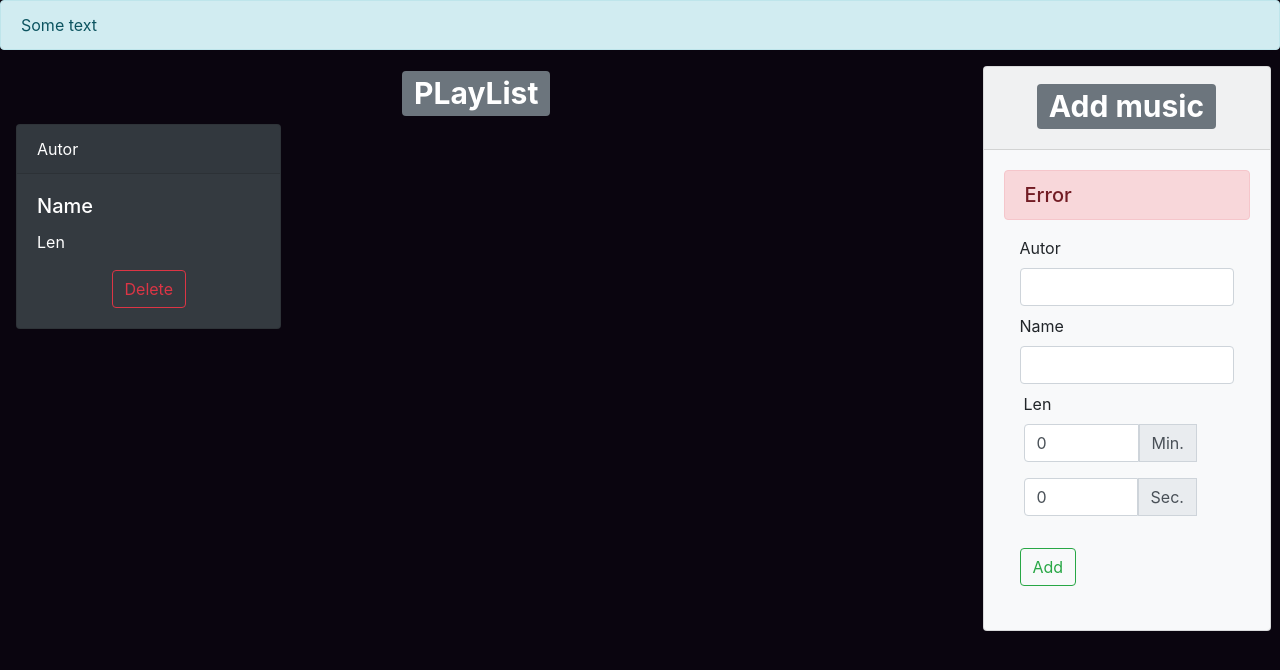
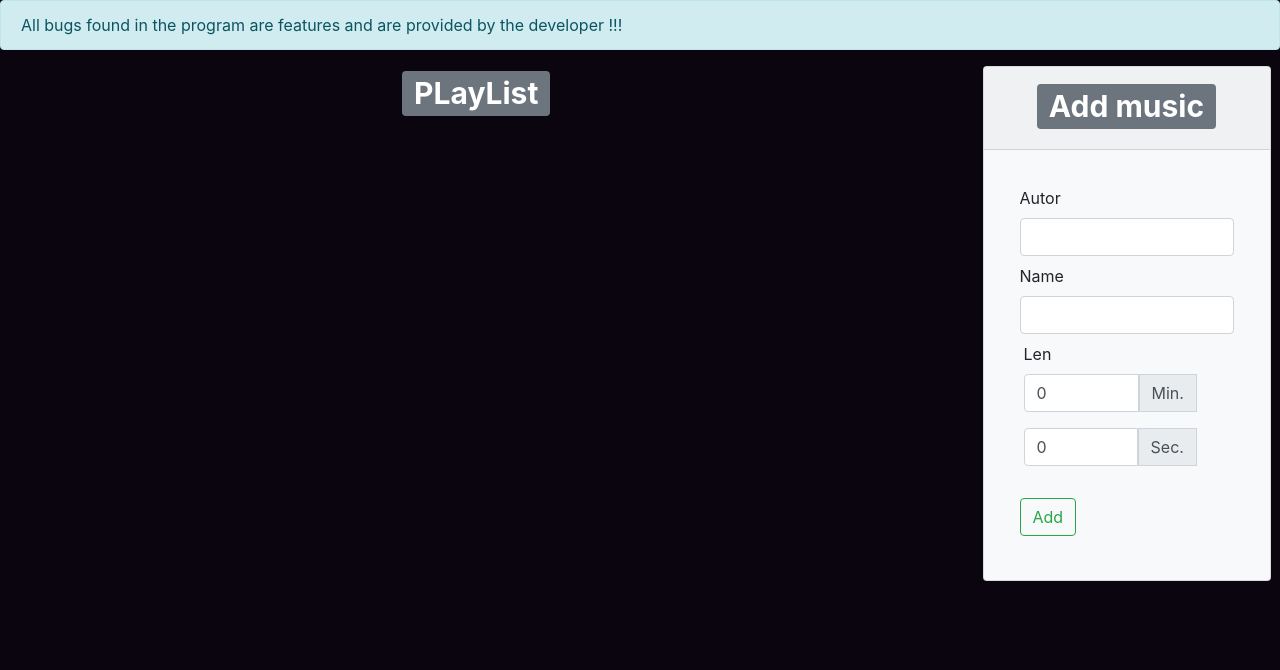
Before and after one commit to LD31D/music_list, a Flask app: page / in a window 1280 px wide. Shown: the top 670 px of the page. Run offline with Flask 2, Linux system fonts and the light colour scheme; data that the repository does not hold is empty; some libraries are stand-ins or nearby versions.

Commit message:
Update templates/index.html

```diff
--- a/templates/index.html
+++ b/templates/index.html
@@ -16,7 +16,7 @@
 	<div class="conteiner-fluid">
 
 		<div class="alert alert-info" role="alert">
-		  Some text
+		  All bugs found in the program are features and are provided by the developer !!!
 		</div>
 
 		<div class="row">
@@ -30,23 +30,32 @@
 
 					<div class="row">
 
+					{% if music != [None] %}
+						{% for track in music %}
 							<div class="col-md-4">
 								<div class="block">
 									<div class="card text-white bg-dark mx-md-3 mb-2" style="max-width: 18rem;">
 
-								  <div class="card-header">Autor</div>
+									  <div class="card-header">{{ track[1] }}</div>
 
 										<div class="card-body">
-									   <h5 class="card-title">Name</h5>
-									   <p class="card-text">Len</p>
+											<h5 class="card-title">{{ track[2] }}</h5>
+											<p class="card-text">{{ track[3] }}</p>
 
-									   <div class="text-center"><button type="button" class="btn btn-outline-danger">Delete</button></div>
+											<form method="post" action="/delete-music/">
+												<div class="text-center">
+													<input type="hidden" name="id" value="{{ track[0] }}">
+													<input type="submit" class="btn btn-outline-danger" value="Delete">
+												</div>
+											</form>
+
 										</div>
 
 									</div>
 								</div>
 							</div>
-
+						{% endfor %}
+					{% endif %}
 
 					</div>
 				</div>
@@ -61,20 +70,22 @@
 
 				  	<div class="card-body">
 
+				  		{% if error %}
 				    		<h5 class="card-title"><div class="alert alert-danger" role="alert">Error</div></h5>
+				    	{% endif %}
 
 				    	<p class="card-text">
 
-				    		<form>
+				    		<form method="post" action="/add-music/">
 
 						  		<div class="form-group mx-md-3 mb-2">
 							    	<label for="name">Autor</label>
-							    	<input type="text" class="form-control" aria-describedby="Autor" id="autor">
+							    	<input type="text" class="form-control" aria-describedby="Autor" name="autor">
 						  		</div>
 
 						  		<div class="form-group mx-md-3 mb-2">
 								    <label for="name">Name</label>
-								    <input type="password" class="form-control" aria-describedby="Name" id="name">
+								    <input type="text" class="form-control" aria-describedby="Name" name="name">
 								</div>
 
 								<div class="input-group form-group mx-md-1 mb-2">
@@ -83,7 +94,7 @@
 									<div id="len" class="mx-md-3 mb-2">
 
 										<div class="input-group mb-3">
-											<input type="number" value="0" min="0" max="180" step="1" aria-label="min" class="form-control">
+											<input type="number" value="0" min="0" max="180" step="1"name="min" class="form-control">
 
 											<div class="input-group-prepend">
 												<span class="input-group-text" id="basic-addon1">Min.</span>
@@ -92,7 +103,7 @@
 										</div>
 
 										<div class="input-group mb-3">
-											<input type="number" value="0" min="0" max="59" step="1" aria-label="sec" class="form-control">
+											<input type="number" value="0" min="0" max="59" step="1" name="sec" class="form-control">
 
 											<div class="input-group-prepend">
 												<span class="input-group-text" id="basic-addon1">Sec.</span>
@@ -101,7 +112,7 @@
 									</div>
 								</div>
 
-								<button type="button" class="btn btn-outline-success form-group mx-md-3 mb-2">Add</button>
+								<input type="submit" class="btn btn-outline-success form-group mx-md-3 mb-2" value="Add">
 
 							</form>
 
```
Lines whose indentation alone changed are shown as unchanged.
